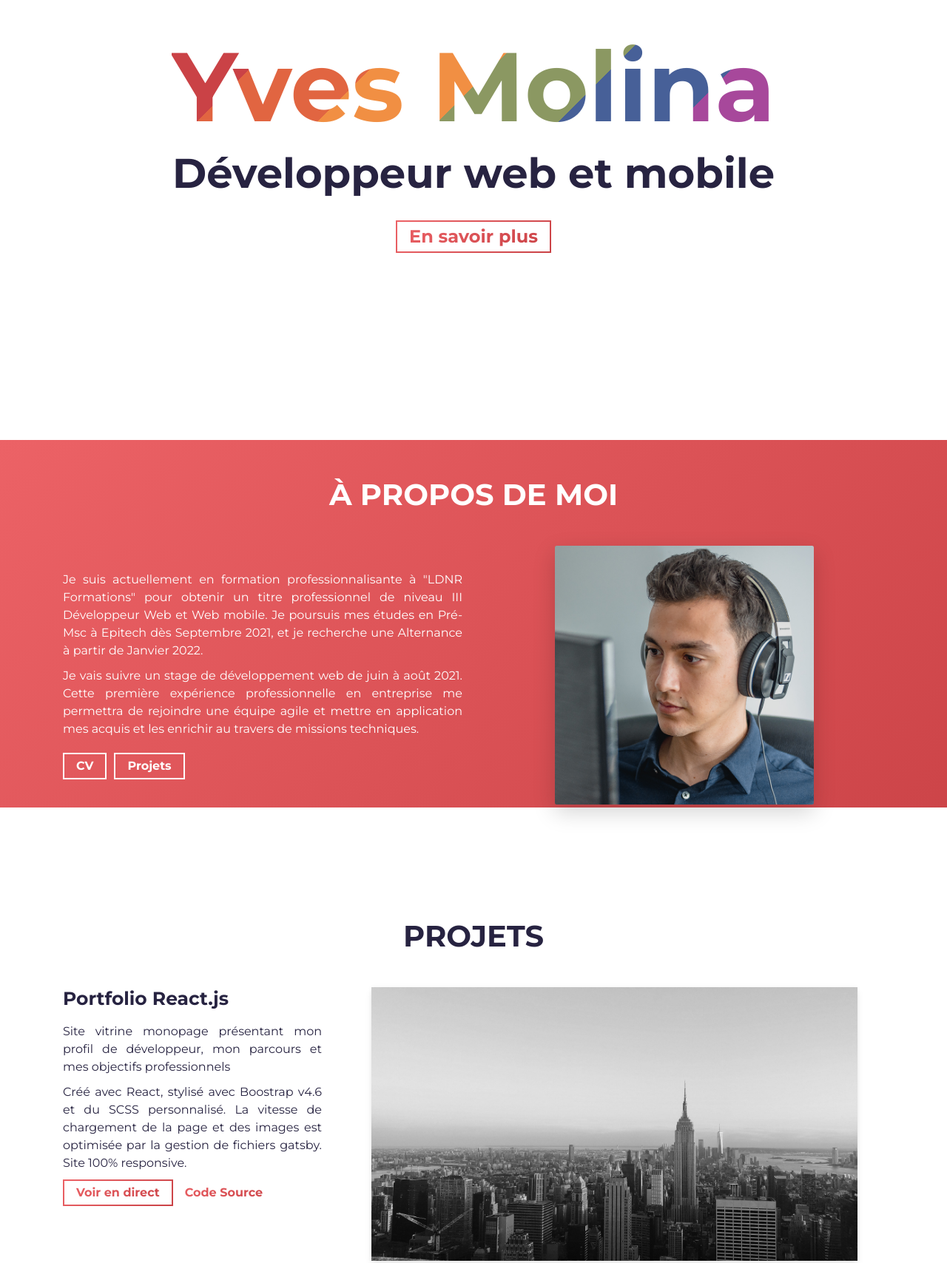
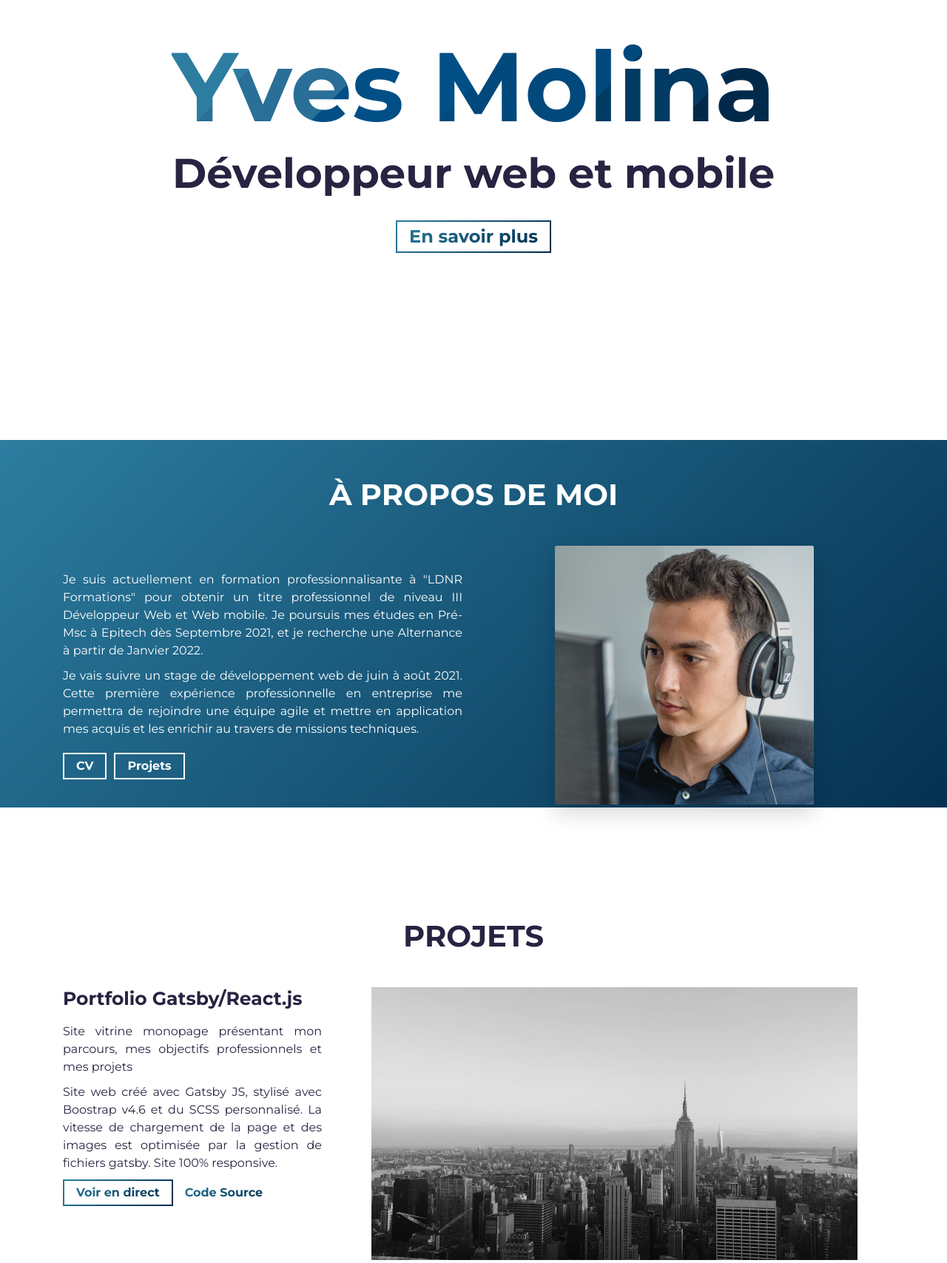
Before and after one commit to YvesMolina/Portfolio, a Gatsby site: page / in a window 1280 px wide. Shown: the part 205-1913 px from the top of the page at 74% size. Built offline with nearby package versions, Linux system fonts and the light colour scheme; Gatsby itself is replaced by a stand-in of ours.

Commit message:
change colors, create readme with gif

```diff
--- a/gatsby-config.js
+++ b/gatsby-config.js
@@ -1,15 +1,8 @@
-/**
- * Configure your Gatsby site with this file.
- *
- * See: https://www.gatsbyjs.com/docs/gatsby-config/
- */
-
 module.exports = {
-  /* Your site config here */
   plugins: [
     `gatsby-plugin-image`,
     `gatsby-plugin-sharp`,
-    `gatsby-transformer-sharp`, // Needed for dynamic images
+    `gatsby-transformer-sharp`,
     `gatsby-plugin-sass`,
     {
       resolve: `gatsby-source-filesystem`,
--- a/src/components/Hero/Hero.jsx
+++ b/src/components/Hero/Hero.jsx
@@ -38,11 +38,11 @@ return (
         </Fade>
         <Fade bottom duration={1000} delay={2500} distance="30px">
           <p className="hero-cta">
+              <Link to="about" smooth duration={1000}>
             <span className="cta-btn cta-btn--hero">
-              <Link to="about" smooth duration={1000}>
                 {scrollButton}
+            </span>
               </Link>
-            </span>
           </p>
         </Fade>
       </Container>
--- a/src/components/Projects/Projects.jsx
+++ b/src/components/Projects/Projects.jsx
@@ -1,6 +1,5 @@
 import React, { useContext, useEffect, useState } from "react"
 import Fade from "react-reveal/Fade"
-import Tilt from "react-parallax-tilt"
 import Container from "react-bootstrap/Container"
 import Row from "react-bootstrap/Row"
 import Col from "react-bootstrap/Col"
@@ -85,11 +84,7 @@ const Projects = () => {
                         aria-label="Project Link"
                         rel="noopener noreferrer"
                       >
-                        <Tilt scale={1.2} transitionspeed={2500}>
-                          <div data-tilt className="thumbnail rounded">
-                            <ProjectImg alt={title} filename={img} />
-                          </div>
-                        </Tilt>
+                        <ProjectImg className="thumbnail" alt={title} filename={img} />
                       </a>
                     </div>
                   </Fade>
--- a/src/mock/data.js
+++ b/src/mock/data.js
@@ -21,13 +21,13 @@ export const projectsData = [
   {
     id: nanoid(),
     img: 'project.jpg',
-    title: 'Portfolio React.js',
-    info: 'Site vitrine monopage présentant mon profil de développeur, mon parcours et mes objectifs professionnels',
-    info2: 'Créé avec React, stylisé avec Boostrap v4.6 et du SCSS personnalisé. La vitesse de chargement de la page et des images est optimisée par la gestion de fichiers gatsby.\n Site 100% responsive.',
+    title: 'Portfolio Gatsby/React.js',
+    info: 'Site vitrine monopage présentant mon parcours, mes objectifs professionnels et mes projets',
+    info2: 'Site web créé avec Gatsby JS, stylisé avec Boostrap v4.6 et du SCSS personnalisé. La vitesse de chargement de la page et des images est optimisée par la gestion de fichiers gatsby.\n Site 100% responsive.',
     url: 'https://ymolina.com/',
     repo: 'https://github.com/YvesMolina/Portfolio',
   },
-  /* Free space for future projects to come... (My next work in progress is a Java Financial Web application is m!)
+  /* Free space for future projects to come... (My next work in progress is a Java Financial Web application !)
   {
     id: nanoid(),
     img: 'project.jpg',
@@ -35,7 +35,7 @@ export const projectsData = [
     info: '',
     info2: '',
     url: '',
-    repo: 'https://github.com/YvesMolina', // if no repo, the button will not show up
+    repo: 'https://github.com/YvesMolina',
   },
   {
     id: nanoid(),
@@ -44,15 +44,15 @@ export const projectsData = [
     info: '',
     info2: '',
     url: '',
-    repo: 'https://github.com/YvesMolina/PortFolio', // if no repo, the button will not show up
+    repo: 'https://github.com/YvesMolina/PortFolio',
   },*/
 ];
 
 // CONTACT DATA
 export const contactData = {
-  cta: '',
-  btn: '',
-  email: '',
+  cta: 'Vous souhaitez travailler avec moi ? N\'hésitez pas, contactez moi !',
+  btn: 'YvesTMolina@gmail.com',
+  email: 'yvestmolina@gmail.com',
 };
 
 // FOOTER DATA
@@ -60,23 +60,13 @@ export const footerData = {
   networks: [
     {
       id: nanoid(),
-      name: 'twitter',
-      url: '',
-    },
-    {
-      id: nanoid(),
-      name: 'codepen',
-      url: '',
-    },
-    {
-      id: nanoid(),
       name: 'linkedin',
-      url: '',
+      url: 'https://www.linkedin.com/in/yves-molina/',
     },
     {
       id: nanoid(),
       name: 'github',
-      url: '',
+      url: 'https://github.com/YvesMolina',
     },
   ],
 };
--- a/src/style/abstracts/_variables.scss
+++ b/src/style/abstracts/_variables.scss
@@ -1,6 +1,6 @@
 // COLORS
-$primary-color: #ec6266;
-$secondary-color: #ca4246;
+$primary-color: #2c7da0;
+$secondary-color: #012a4a;
 
 // $primary-color: #7f449d;
 // $secondary-color: #793fc1;
--- a/src/style/base/_typography.scss
+++ b/src/style/base/_typography.scss
@@ -57,16 +57,16 @@ a:hover {
   font-size: 13.2rem;
   background-image: linear-gradient(
     135deg,
-    #ca4246 16.666%,
-    #e16541 16.666%,
-    #e16541 33.333%,
-    #f18f43 33.333%,
-    #f18f43 50%,
-    #8b9862 50%,
-    #8b9862 66.666%,
-    #476098 66.666%,
-    #476098 83.333%,
-    #a7489b 83.333%
+    #2c7da0 16.666%,
+    #2a6f97 16.666%,
+    #2a6f97 32.333%,
+    #014f86 32.333%,
+    #014f86 50%,
+    #01497c 50%,
+    #01497c 68.666%,
+    #013a63 68.666%,
+    #013a63 83.333%,
+    #012a4a 83.333%
   );
   background-size: 100%;
   background-repeat: repeat;
--- a/src/style/layout/_footer.scss
+++ b/src/style/layout/_footer.scss
@@ -1,7 +1,7 @@
 .footer {
   background-color: $dark-grey;
   color: $white-color;
-  padding: 4.8rem 0;
+  padding: 4.2rem 0;
 
   @include respond(phone) {
     border: 0px;
--- a/src/style/sections/_projects.scss
+++ b/src/style/sections/_projects.scss
@@ -63,7 +63,8 @@
         box-shadow: 0 3px 6px rgba(0, 0, 0, 0.16), 0 3px 6px rgba(0, 0, 0, 0.23);
         transition: all 0.2s ease-out;
         box-shadow: 0 6px 10px rgba(0, 0, 0, 0.08), 0 0 6px rgba(0, 0, 0, 0.05);
-        transition: 0.5s transform cubic-bezier(0.155, 1.105, 0.295, 1.12), 0.5s box-shadow,
+        transition: 0.5s transform cubic-bezier(0.155, 1.105, 0.295, 1.12),
+          0.5s box-shadow,
           0.5s -webkit-transform cubic-bezier(0.155, 1.105, 0.295, 1.12);
 
         @include respond(phone) {
```
Also changed, not shown: package.json (+3 -5 lines), README.md (added), 1 other file.
